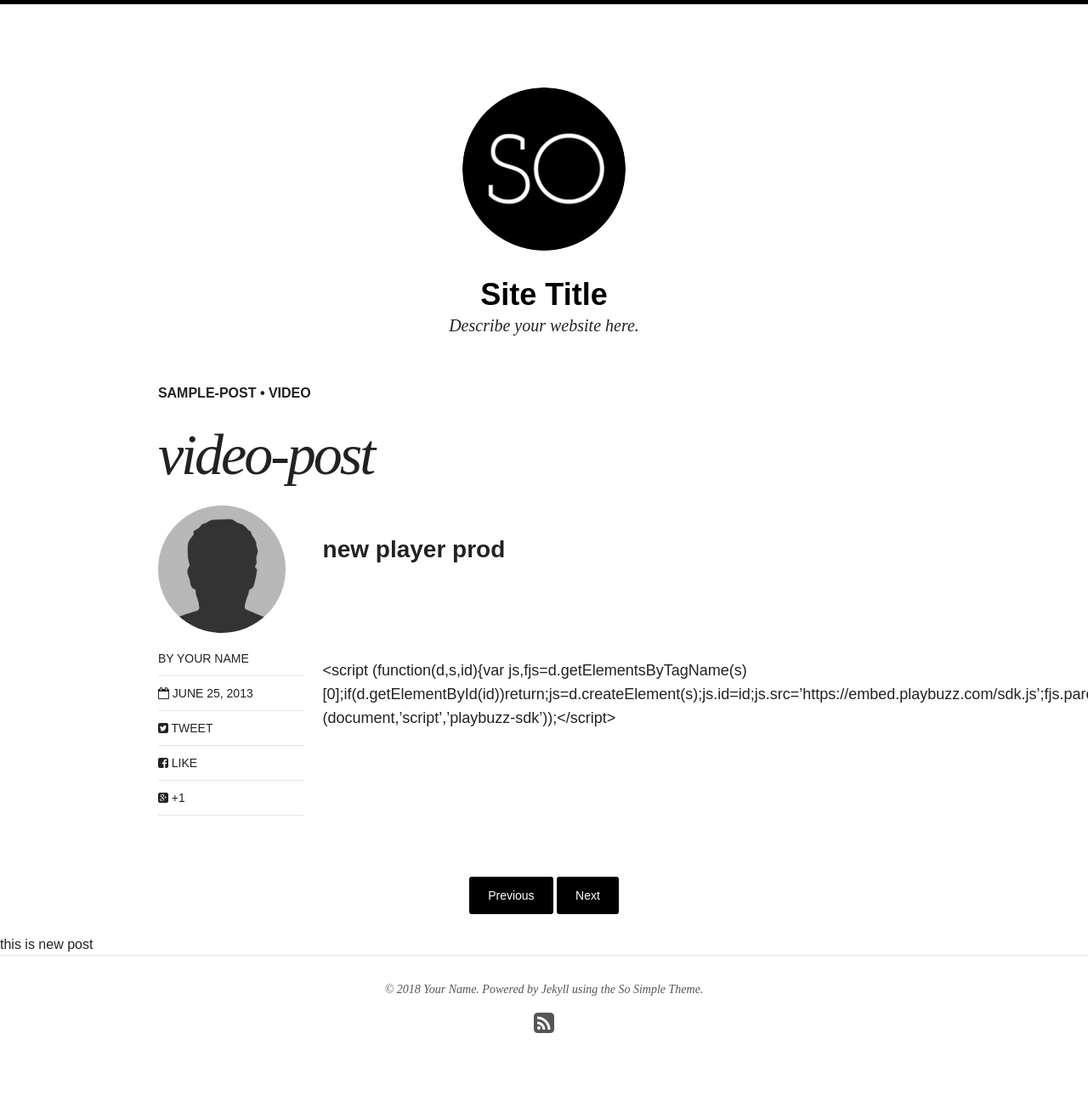
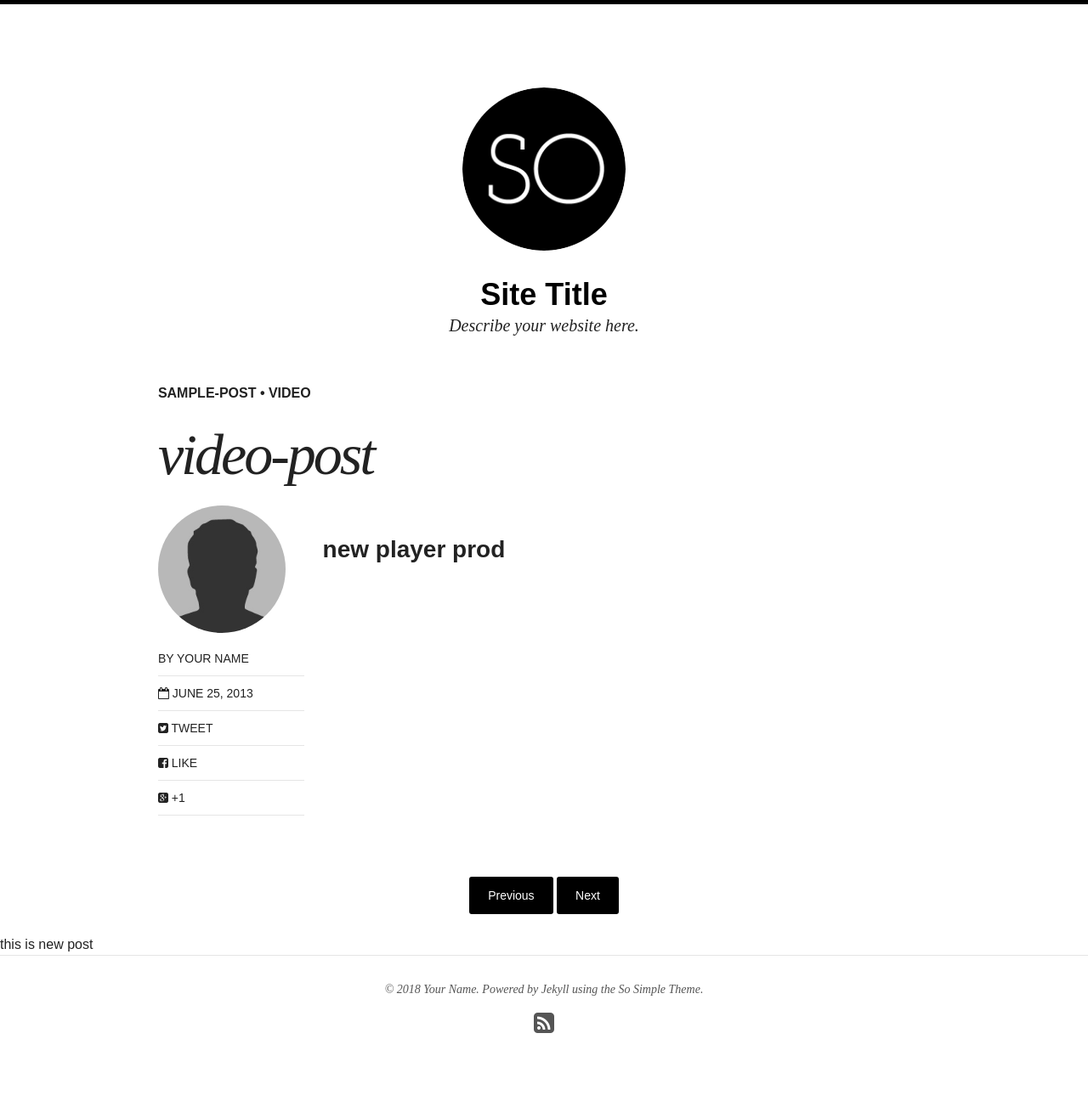
Before and after one commit to galdil/galdil.github.io, a Jekyll site: the page built from _posts/articles/2013-06-25-video-post.md, in a window 1280 px wide. Shown: the whole page at 85% size. Built offline with Jekyll 4.4.1, drawn with Linux system fonts in a browser that asks for light colours; nearby versions of some CDN libraries; a script that is not in the unit is left out.

Commit message:
Update 2013-06-25-video-post.md

```diff
--- a/_posts/articles/2013-06-25-video-post.md
+++ b/_posts/articles/2013-06-25-video-post.md
@@ -13,5 +13,5 @@
 <div class="apester-media" data-media-id="5b4cc87a96df425d0cb00521" data-player="true"
  height="512"></div><script async src="https://static.apester.com/js/sdk/latest/apester-javascript-sdk.min.js"></script>
  <br>
-<script (function(d,s,id){var js,fjs=d.getElementsByTagName(s)[0];if(d.getElementById(id))return;js=d.createElement(s);js.id=id;js.src='https://embed.playbuzz.com/sdk.js';fjs.parentNode.insertBefore(js,fjs);}(document,'script','playbuzz-sdk'));</script>
+<script>(function(d,s,id){var js,fjs=d.getElementsByTagName(s)[0];if(d.getElementById(id))return;js=d.createElement(s);js.id=id;js.src='https://embed.playbuzz.com/sdk.js';fjs.parentNode.insertBefore(js,fjs);}(document,'script','playbuzz-sdk'));</script>
 <div class="playbuzz" data-id="4cd61eb1-1656-41af-9641-59cab196d812" data-show-share="false" data-show-info="false"></div>
```
